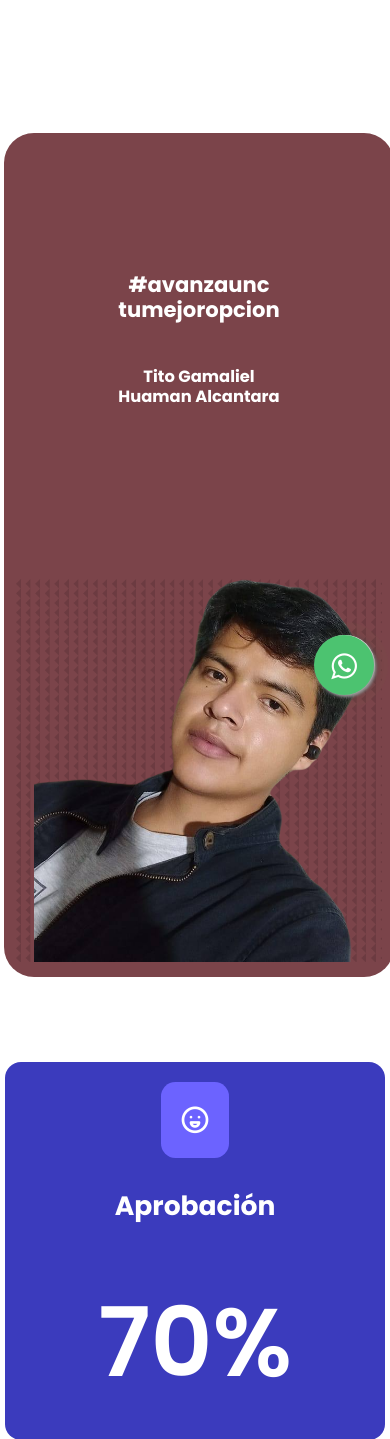
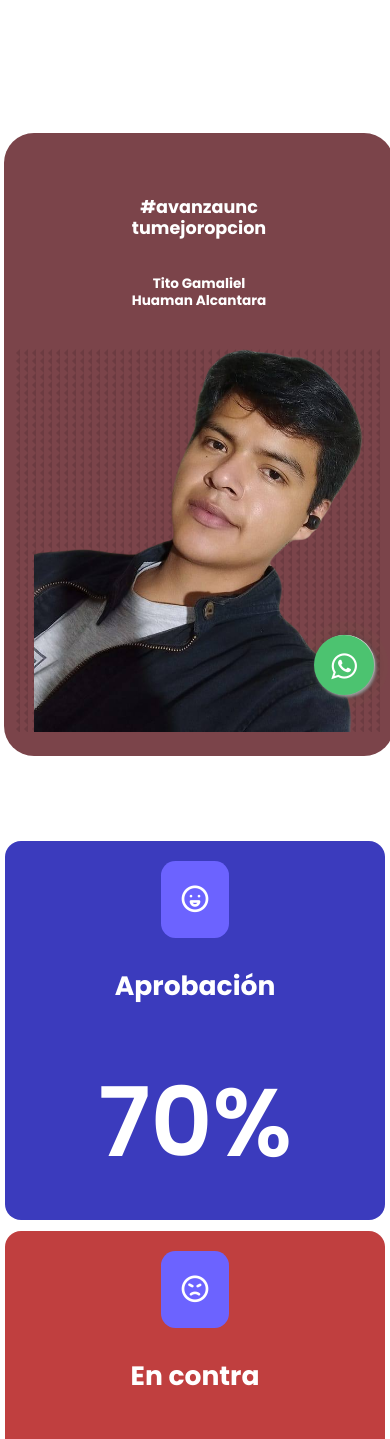
Before and after one commit to lomo-saltado/web, a PHP site: page / in a window 390 px wide. Shown: the part 134-1573 px from the top of the page. Run offline with PHP 8.4, Linux system fonts and the light colour scheme; some libraries are stand-ins or nearby versions.

Commit message:
Add files via upload

```diff
--- a/TitoAvanzaUNC/css/estilo.css
+++ b/TitoAvanzaUNC/css/estilo.css
@@ -140,7 +140,6 @@ nav button{
     gap: 2rem;
 
 }
-
 .nav_menu a{
     font-size: 0.9rem;
     transition: var(--transition);
@@ -964,15 +963,16 @@ iframe {
 
     /*============*/
 
-    .courses{
-        zoom: 80%;
-        /* width: auto; */
-    }
+
+
+
+
+
 
     /*============*/
 
     header{
-        height: 100vh;
+        height: auto;
         width: 100%;
         margin-left: 4px;
         position: relative;
@@ -984,7 +984,7 @@ iframe {
         text-align: center;
         margin-top: 8rem;
         /* width: 70%; */
-        zoom: 60%;
+        zoom: 50%;
     }
 
     .header_left h1{
@@ -1042,4 +1042,9 @@ iframe {
         justify-content: center;
     }
 
+    .courses{
+        zoom: 80%;
+        /* width: auto; */
+    }
+
 }
```
